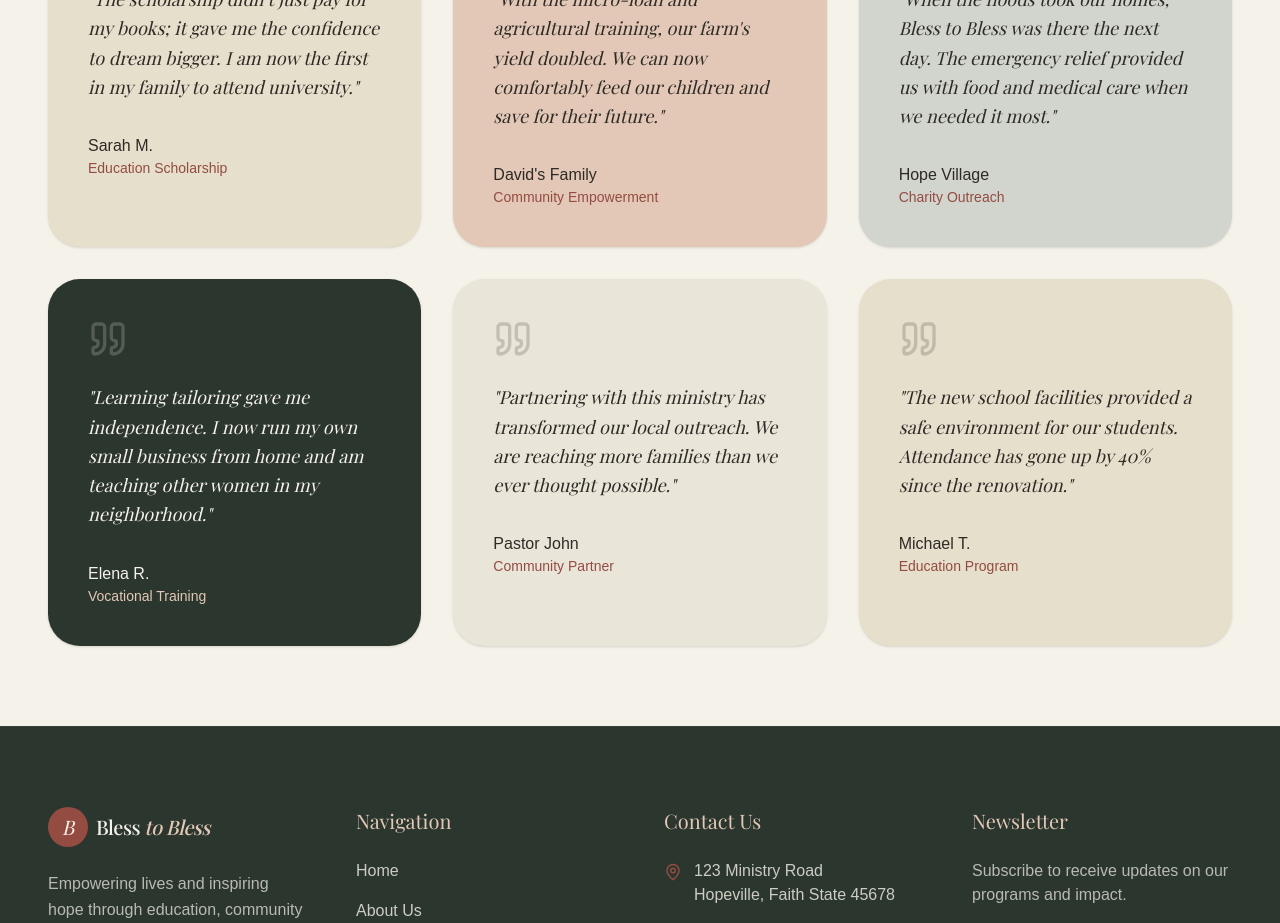
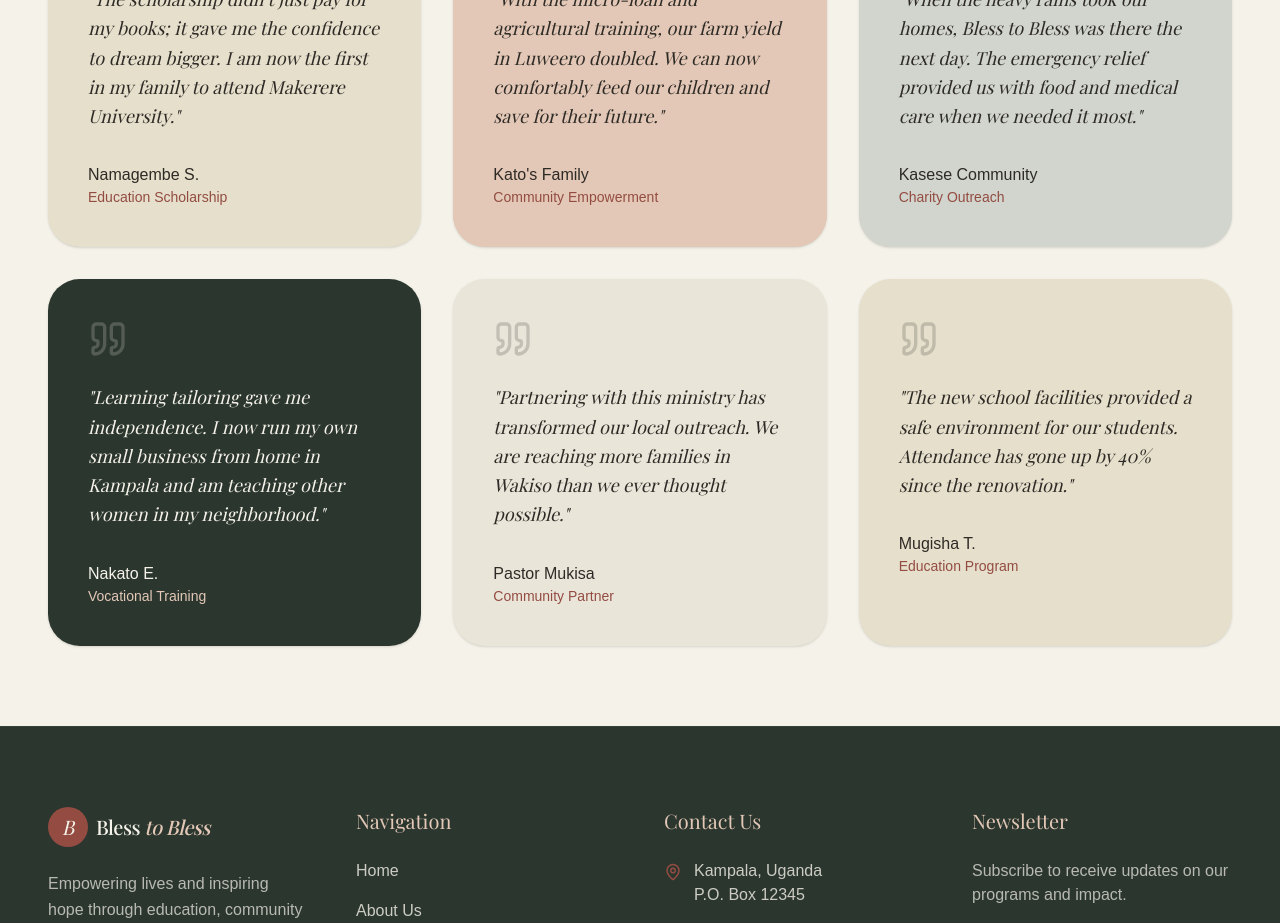
Before and after one commit to balirwaalvin/bless-to-bless-ministries, a Next.js app: page /impact in a window 1280 px wide. Shown: the part 540-1463 px from the top of the page. Built offline with nearby package versions, Linux system fonts and the light colour scheme; a web font is replaced by a local one.

Commit message:
feat: localize content with Ugandan context, names, and contact details

```diff
--- a/src/app/about/page.tsx
+++ b/src/app/about/page.tsx
@@ -107,12 +107,12 @@ export default function AboutPage() {
               desc: "Dedicated to expanding community outreach and securing sustainable partnerships."
             },
             {
-              name: "Team Member",
+              name: "Nalwoga Sarah",
               role: "Program Coordinator",
               desc: "Empowering the community through targeted skill-building programs."
             },
             {
-              name: "Team Member",
+              name: "Mugisha David",
               role: "Operations Manager",
               desc: "Ensuring our daily activities align with our faith-driven mission."
             }
--- a/src/app/contact/page.tsx
+++ b/src/app/contact/page.tsx
@@ -29,7 +29,7 @@ export default function ContactPage() {
                 </div>
                 <div>
                   <h4 className="text-lg font-serif text-[#2E2A25] mb-1">Our Location</h4>
-                  <p className="text-[#2E2A25]/70 font-light">123 Ministry Road<br/>Hopeville, Faith State 45678</p>
+                  <p className="text-[#2E2A25]/70 font-light">Kampala, Uganda<br/>P.O. Box 12345</p>
                 </div>
               </div>
 
@@ -39,7 +39,7 @@ export default function ContactPage() {
                 </div>
                 <div>
                   <h4 className="text-lg font-serif text-[#2E2A25] mb-1">Phone Number</h4>
-                  <p className="text-[#2E2A25]/70 font-light">+1 (555) 123-4567</p>
+                  <p className="text-[#2E2A25]/70 font-light">+256 700 000 000</p>
                 </div>
               </div>
 
--- a/src/app/impact/page.tsx
+++ b/src/app/impact/page.tsx
@@ -27,38 +27,38 @@ export default function ImpactPage() {
         <div className="grid md:grid-cols-2 lg:grid-cols-3 gap-8">
           {[
             {
-              name: "Sarah M.",
+              name: "Namagembe S.",
               program: "Education Scholarship",
               color: "bg-[#E5DFCC]",
-              quote: "The scholarship didn’t just pay for my books; it gave me the confidence to dream bigger. I am now the first in my family to attend university."
+              quote: "The scholarship didn’t just pay for my books; it gave me the confidence to dream bigger. I am now the first in my family to attend Makerere University."
             },
             {
-              name: "David's Family",
+              name: "Kato's Family",
               program: "Community Empowerment",
               color: "bg-[#E3C8B7]",
-              quote: "With the micro-loan and agricultural training, our farm's yield doubled. We can now comfortably feed our children and save for their future."
+              quote: "With the micro-loan and agricultural training, our farm yield in Luweero doubled. We can now comfortably feed our children and save for their future."
             },
             {
-              name: "Hope Village",
+              name: "Kasese Community",
               program: "Charity Outreach",
               color: "bg-[#D1D5CD]",
-              quote: "When the floods took our homes, Bless to Bless was there the next day. The emergency relief provided us with food and medical care when we needed it most."
+              quote: "When the heavy rains took our homes, Bless to Bless was there the next day. The emergency relief provided us with food and medical care when we needed it most."
             },
             {
-              name: "Elena R.",
+              name: "Nakato E.",
               program: "Vocational Training",
               color: "bg-[#2B362E]",
               textDark: true,
-              quote: "Learning tailoring gave me independence. I now run my own small business from home and am teaching other women in my neighborhood."
+              quote: "Learning tailoring gave me independence. I now run my own small business from home in Kampala and am teaching other women in my neighborhood."
             },
             {
-              name: "Pastor John",
+              name: "Pastor Mukisa",
               program: "Community Partner",
               color: "bg-[#EAE5D9]",
-              quote: "Partnering with this ministry has transformed our local outreach. We are reaching more families than we ever thought possible."
+              quote: "Partnering with this ministry has transformed our local outreach. We are reaching more families in Wakiso than we ever thought possible."
             },
             {
-              name: "Michael T.",
+              name: "Mugisha T.",
               program: "Education Program",
               color: "bg-[#E5DFCC]",
               quote: "The new school facilities provided a safe environment for our students. Attendance has gone up by 40% since the renovation."
--- a/src/components/Footer.tsx
+++ b/src/components/Footer.tsx
@@ -44,11 +44,11 @@ export default function Footer() {
           <ul className="flex flex-col gap-4 font-light text-[#F5F2E9]/80">
             <li className="flex items-start gap-3">
               <MapPin size={18} className="text-[#944C42] mt-1 shrink-0" />
-              <span>123 Ministry Road<br/>Hopeville, Faith State 45678</span>
+              <span>Kampala, Uganda<br/>P.O. Box 12345</span>
             </li>
             <li className="flex items-center gap-3">
               <Phone size={18} className="text-[#944C42] shrink-0" />
-              <span>+1 (555) 123-4567</span>
+              <span>+256 700 000 000</span>
             </li>
             <li className="flex items-center gap-3">
               <Mail size={18} className="text-[#944C42] shrink-0" />
```
